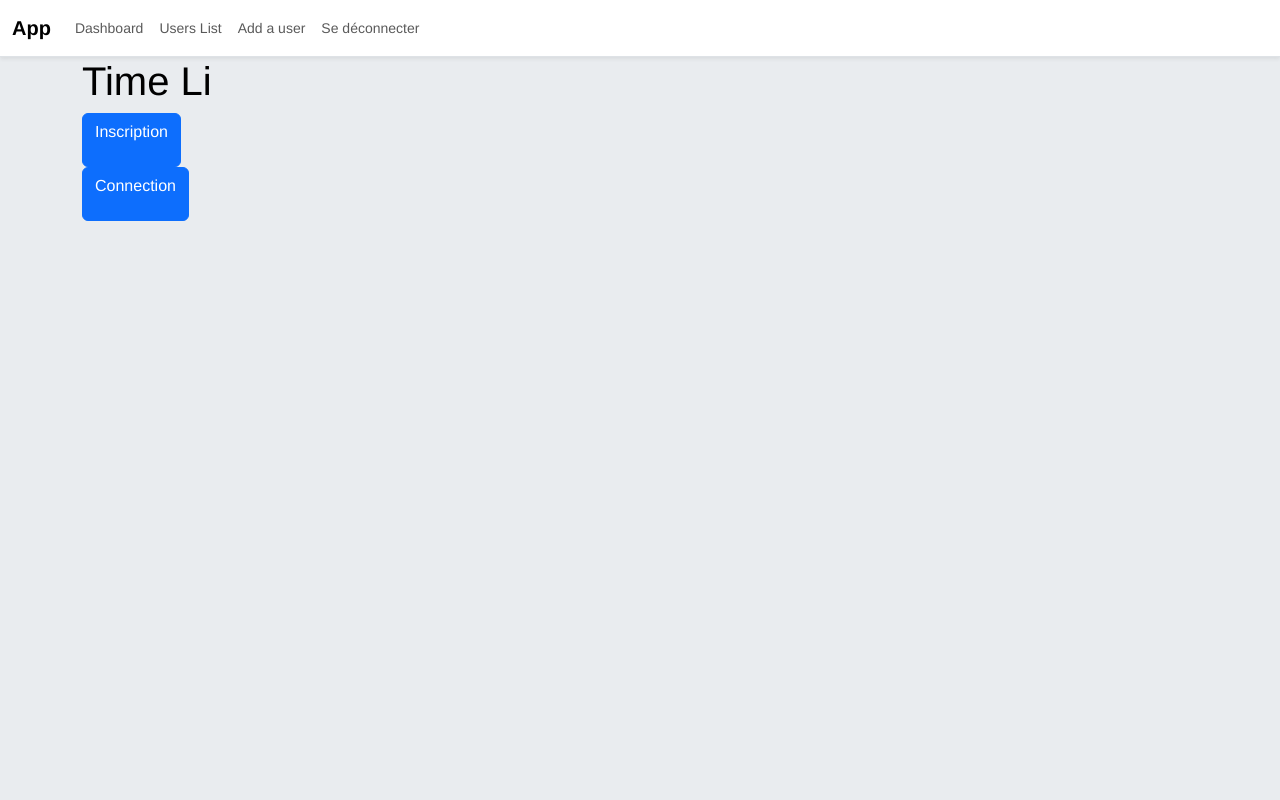
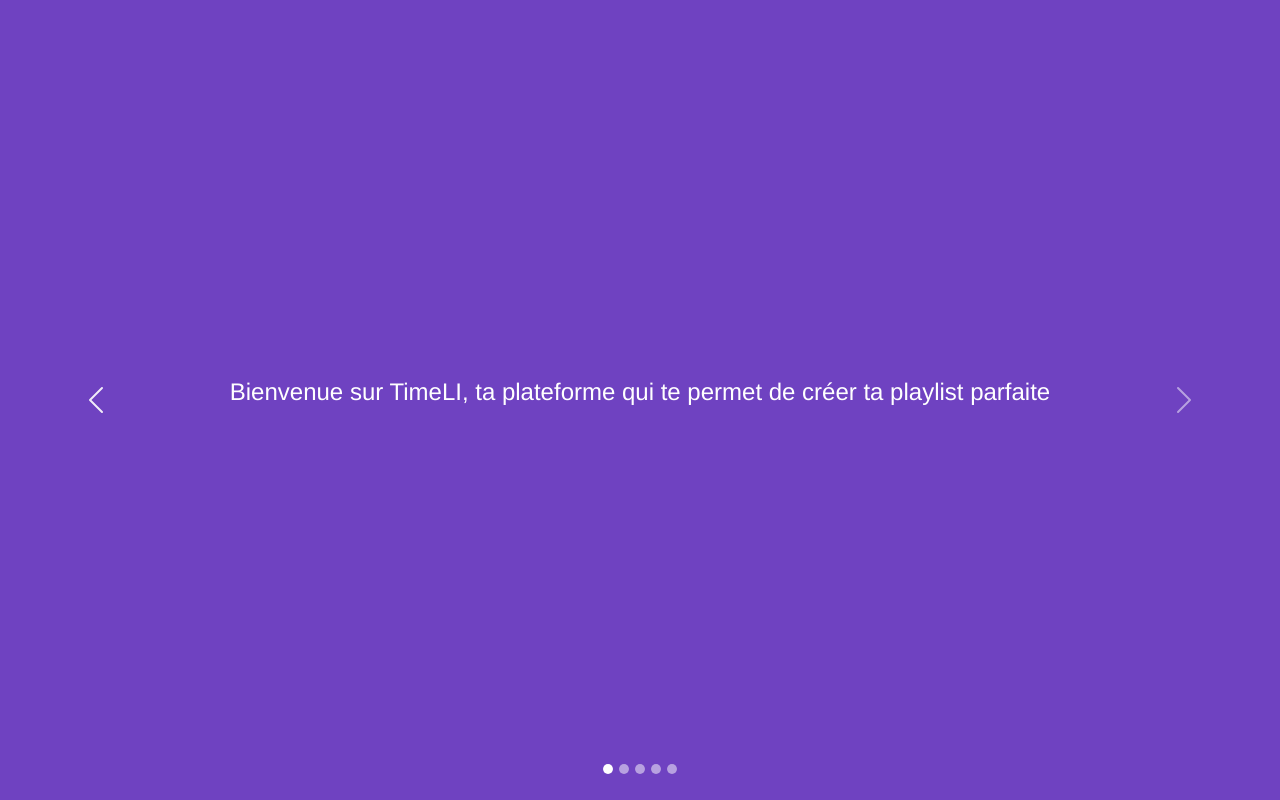
Before and after one commit to Nahdgy/TimeLi, a PHP site: page / in a window 1280 px wide. Run offline with PHP 8.4, Linux system fonts and the light colour scheme; data that the repository does not hold is empty.

Commit message:
ajout de la possibilté de connexion en tant qu'admin + création de landing page

```diff
--- a/Controller/UsersController.php
+++ b/Controller/UsersController.php
@@ -2,6 +2,10 @@
 
 class UsersController
 {
+    public function landing()
+    {
+        include './View/landing/index.php';
+    }
     public function index()
     {
         $modelUsers = new UsersModel();
@@ -33,22 +37,42 @@
         if(isset($_POST['submit']))
         {
 
-            $login = $_POST['login'];
+            $email = $_POST['email'];
             $pwd = $_POST['pwd'];
 
-            foreach($users as $user)
+            if($_GET['role'] === 'user')
             {
-                if($login === $user->getLogin() && password_verify($pwd, $user->getPwd()))
+                foreach($users as $user)
                 {
+                    if($email === $user->getEmail() && password_verify($pwd, $user->getPwd()))
+                    {
 
-                    header('Location: index.php?ctrl=home&action=index&id='.$user->getId());
-                    return $_SESSION['timeLi']['user'] = $user;
+                        header('Location: index.php?ctrl=home&action=index&id='.$user->getId());
+                        return $_SESSION['timeLi']['user'] = $user;
+                    }
+                    else
+                    {
+                        header('Location: index.php?ctrl=Users&action=login&login=error');
+                    }
                 }
-                else
+
+            }
+            else if($_GET['role'] === 'admin')
+            {
+                foreach($users as $user)
                 {
-                    header('Location: index.php?ctrl=Users&action=login&login=error');
+                    if($email == $user->getEmail() && password_verify($pwd, $user->getPwd()))
+                    {
+                        header('Location: index.php?ctrl=admin&action=index&role=admin');
+                        return $_SESSION['jobOffer']['admin'] = $user;
+                    }
+                    else
+                    {
+                        header('Location: index.php?ctrl=Users&action=login&role=admin&login=error');
+                    }
                 }
             }
+
         }
         include './View/users/connexion.php';
 
--- a/Model/UsersModel.php
+++ b/Model/UsersModel.php
@@ -16,7 +16,7 @@
 #Méthodes de récupération de tous les utilisateurs présents dans la base de données
     public function readAll()
     {
-        $sql = "SELECT use_id AS Id, use_name AS Name, use_login AS Login, use_pwd AS Pwd, use_statue AS Statue FROM users";
+        $sql = "SELECT use_id AS Id, use_firstname AS Firstname, use_lastname AS Lastname, use_email AS Email, use_pwd AS Pwd, use_statue AS Statue, rol_id AS roleId FROM users";
 
         try
         {
@@ -35,7 +35,7 @@
 #Méthodes de récupération d'un utilisateur présent dans la base de données
     public function readOne($id)
     {
-        $sql = "SELECT use_id AS Id, use_name AS Name, use_login AS Login, use_pwd AS Pwd, use_statue AS Statue FROM users WHERE use_id = :id";
+        $sql = "SELECT use_id AS Id, use_firstname AS Firstname, use_lastname AS Lastname, use_email AS Email, use_pwd AS Pwd, use_statue AS Statue, rol_id AS roleId FROM users WHERE use_id = :id";
         try
         {
             if(($this->_req = $this->getDb()->prepare($sql)) !== false)
@@ -60,12 +60,12 @@
 #Méthodes de création d'un utilisateur dans la base de données
     public function create($pwd)
     {
-        $sql = "INSERT INTO users (use_name, use_login, use_pwd, use_statue, moo_id) VALUES (:name, :login, :pwd, :statue, 7)";
+        $sql = "INSERT INTO users (use_firstname, use_lastname, use_email, use_pwd, use_statue, moo_id, rol_id) VALUES (:firstname, :lastname, :email, :pwd, 1, 7, 2)";
         try
         {
             if(($this->_req = $this->getDb()->prepare($sql)) !== false)
             {
-                if(($this->_req->bindValue(':name',$_POST['name'], PDO::PARAM_STR)) && ($this->_req->bindValue(':login', $_POST['login'], PDO::PARAM_STR)) && ($this->_req->bindValue(':pwd', $pwd, PDO::PARAM_STR)) && ($this->_req->bindValue(':statue', 1, PDO::PARAM_INT)))
+                if(($this->_req->bindValue(':firstname',$_POST['firstname'], PDO::PARAM_STR)) && ($this->_req->bindValue(':lastname', $_POST['lastname'], PDO::PARAM_STR)) && ($this->_req->bindValue(':email', $_POST['email'], PDO::PARAM_STR)) && ($this->_req->bindValue(':pwd', $pwd, PDO::PARAM_STR)) && ($this->_req->bindValue(':statue', 1, PDO::PARAM_INT)) && ($this->_req->bindValue(':mood', 7, PDO::PARAM_INT)) && ($this->_req->bindValue(':role', 2, PDO::PARAM_INT)))
                 {
                     if($this->_req->execute())
                     {
@@ -80,6 +80,30 @@
             die($e->getMessage());
         }
 
+    }
+
+#Méthode de création d'admin dans la base de données
+    public function createAdmin($pwd)
+    {
+        $sql = "INSERT INTO users (use_firstname, use_lastname, use_mail,use_pwd,use_statue,moo_id,rol_id) VALUES (:firstname, :lastname, :mail, :pwd, 1, 7, 1)";
+        try
+        {
+          if(($this->_req = $this->getDb()->prepare($sql)) !== false)
+          {
+            if(($this->_req->bindValue(':firstname', $_POST['firstname'])) && ($this->_req->bindValue(':lastname', $_POST['lastname'])) && ($this->_req->bindValue(':mail', $_POST['email'])) && ($this->_req->bindValue(':pwd', $pwd)) && ($this->_req->bindValue(':statue', 1)) && ($this->_req->bindvalue(':mood', 7))&& ($this->_req->bindValue(':role', 1)))
+            {
+              if($this->_req->execute())
+              {
+                $res = $this->getDb()->lastInsertId();
+                return $res;
+              }
+            }
+          }
+        }
+        catch(PDOException $e)
+        {
+          die($e->getMessage());
+        }
     }
 
 #Méthodes de suppression d'un utilisateur dans la base de données
@@ -108,13 +132,13 @@
 #Méthodes de mise à jour d'un utilisateur dans la base de données
     public function update($id)
     {
-        $sql = "UPDATE users SET use_name = :name, use_login = :login, use_pwd = :pwd, use_statue = :statue WHERE use_id = :id";
+        $sql = "UPDATE users SET use_firstname = :firstname, use_lastname = :lastname, use_email = :email, use_pwd = :pwd, use_statue = :statue WHERE use_id = :id";
         $password = !empty($_POST['pwd']) ? password_hash($_POST['pwd'], PASSWORD_DEFAULT) : $_POST['pwd'];
         try
         {
             if(($this->_req = $this->getDb()->prepare($sql)) !== false)
             {
-                if(($this->_req->bindValue(':name', $_POST['name'], PDO::PARAM_STR)) && ($this->_req->bindValue(':login', $_POST['login'], PDO::PARAM_STR)) && ($this->_req->bindValue(':pwd', $password, PDO::PARAM_STR)) && ($this->_req->bindValue(':statue', $_POST['statue'], PDO::PARAM_INT)) && ($this->_req->bindValue(':id', $id, PDO::PARAM_INT)))
+                if(($this->_req->bindValue(':firstname', $_POST['firstname'], PDO::PARAM_STR)) && ($this->_req->bindValue(':lastname', $_POST['lastname'], PDO::PARAM_STR)) && ($this->_req->bindValue(':email', $_POST['email'], PDO::PARAM_STR)) && ($this->_req->bindValue(':pwd', $password, PDO::PARAM_STR)) && ($this->_req->bindValue(':statue', $_POST['statue'], PDO::PARAM_INT)) && ($this->_req->bindValue(':id', $id, PDO::PARAM_INT)))
                 {
                     if($this->_req->execute())
                     {
--- /dev/null
+++ b/View/landing/index.php
@@ -0,0 +1,93 @@
+<div id="carouselExemple" class="carousel slide" data-bs-ride="carousel">
+    <!-- Indicateurs -->
+    <div class="carousel-indicators">
+        <button type="button" data-bs-target="#carouselExemple" data-bs-slide-to="0" class="active" aria-current="true" aria-label="Slide 1"></button>
+        <button type="button" data-bs-target="#carouselExemple" data-bs-slide-to="1" aria-label="Slide 2"></button>
+        <button type="button" data-bs-target="#carouselExemple" data-bs-slide-to="2" aria-label="Slide 3"></button>
+        <button type="button" data-bs-target="#carouselExemple" data-bs-slide-to="3" aria-label="Slide 4"></button>
+        <button type="button" data-bs-target="#carouselExemple" data-bs-slide-to="4" aria-label="Slide 5"></button>
+    </div>
+
+    <!-- Slides -->
+    <div class="carousel-inner">
+        <div class="carousel-item active">
+            <div class="d-flex align-items-center justify-content-center min-vh-100 bg-purple text-white text-center p-5">
+                <p class="fs-4">Bienvenue sur TimeLI, ta plateforme qui te permet de créer ta playlist parfaite</p>
+            </div>
+        </div>
+
+        <div class="carousel-item">
+            <div class="d-flex align-items-center justify-content-center min-vh-100 bg-purple text-white text-center p-5">
+                <div>
+                    <div class="fs-1 mb-3">🤗😂😭😅😊😌</div>
+                    <p class="fs-4">Choisis ton mood du moment.</p>
+                </div>
+            </div>
+        </div>
+
+        <div class="carousel-item">
+            <div class="d-flex align-items-center justify-content-center min-vh-100 bg-purple text-white text-center p-5">
+                <div>
+                    <div class="fs-1 mb-3">🎸🎤🎷🎼🎛️🎮</div>
+                    <p class="fs-4">Choisis ton genre de musique</p>
+                </div>
+            </div>
+        </div>
+
+        <div class="carousel-item">
+            <div class="d-flex align-items-center justify-content-center min-vh-100 bg-purple text-white text-center p-5">
+                <div>
+                    <div class="fs-1 mb-3">🗺️</div>
+                    <p class="fs-4">Choisis ton pays de référence musicale</p>
+                </div>
+            </div>
+        </div>
+
+        <div class="carousel-item">
+            <div class="d-flex align-items-center justify-content-center min-vh-100 bg-purple text-white text-center p-5">
+                <div>
+                    <div class="fs-1 mb-3">🏃⌚📍‍➡️</div>
+                    <p class="fs-4">Et enfin choisis ton itinéraire ou la durée de ta playlist</p>
+                    <a href="index.php?ctrl=Users&action=login&role=user" class="btn btn-primary fs-4">Let's go !</a>
+                </div>
+                <div class="admin-login-container">
+                    <a href="index.php?ctrl=Users&action=login&role=admin" class="btn btn-secondary">Connexion Admin</a>
+                </div>
+            </div>
+        </div>
+    </div>
+
+    <!-- Contrôles -->
+    <button class="carousel-control-prev" type="button" data-bs-target="#carouselExemple" data-bs-slide="prev">
+        <span class="carousel-control-prev-icon" aria-hidden="true"></span>
+        <span class="visually-hidden">Précédent</span>
+    </button>
+    <button class="carousel-control-next" type="button" data-bs-target="#carouselExemple" data-bs-slide="next">
+        <span class="carousel-control-next-icon" aria-hidden="true"></span>
+        <span class="visually-hidden">Suivant</span>
+    </button>
+</div>
+
+<style>
+    .bg-purple {
+        background-color: #6f42c1;
+    }
+
+    .carousel-item {
+        transition: transform .6s ease-in-out;
+    }
+
+    .carousel-indicators [data-bs-target] {
+        width: 10px;
+        height: 10px;
+        border-radius: 50%;
+    }
+
+    .admin-login-container {
+        position: fixed;
+        bottom: 20px;
+        left: 50%;
+        transform: translateX(-50%);
+        z-index: 1000;
+    }
+</style>
--- a/View/musics/search.php
+++ b/View/musics/search.php
@@ -1,3 +1,6 @@
+<?php
+include './Inc/navbar.php';
+?>
 <div class="search-results">
     <?php foreach ($musics as $music): ?>
         <div class="music-card">
--- a/View/users/connexion.php
+++ b/View/users/connexion.php
@@ -17,5 +17,6 @@
         <input type="hidden" name="submit" value="">
         <button type="submit">Se connecter</button>
     </form>
+    <?php debug($users); ?>
     <p>Vous n'avez pas de compte ? <a href="index.php?ctrl=Users&action=register">Inscrivez-vous ici</a></p>
 </body>
--- a/index.php
+++ b/index.php
@@ -8,14 +8,13 @@
 
  $title = 'TimeLi';
  include 'Inc/head.php';
- include 'Inc/navbar.php';
 $ctrl = 'UsersController';
 if(isset($_GET['ctrl']))
 {
     $ctrl = ucfirst(strtolower($_GET['ctrl'])).'Controller';
 }
 
-$method = 'index';
+$method = 'landing';
 if(isset($_GET['action']))
 {
     $method = $_GET['action'];
```
Also changed, not shown: Class/Users.php (+43 -10 lines), Controller/AdminController.php (added, +19 -0 lines), View/users/registration.php (+9 -5 lines).
